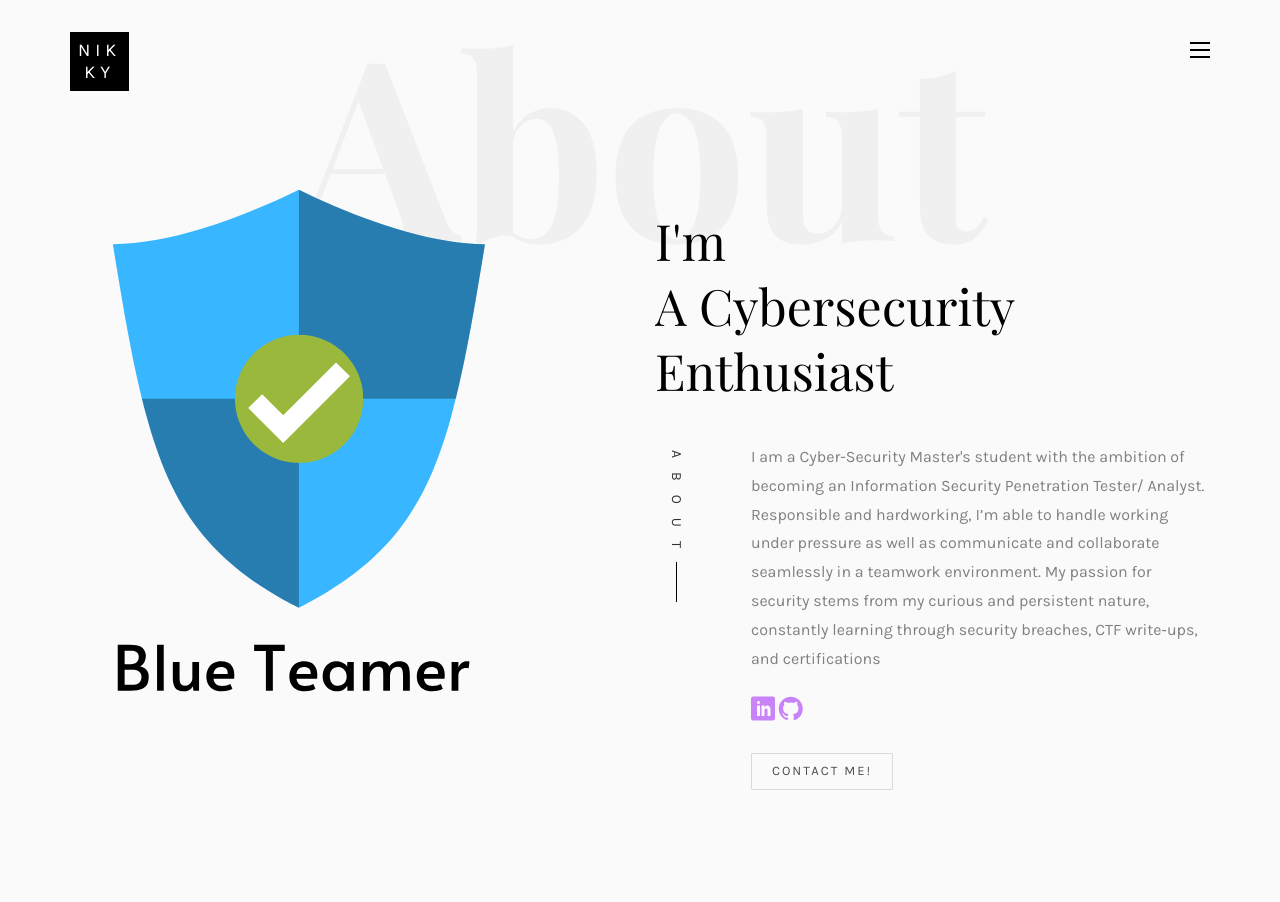
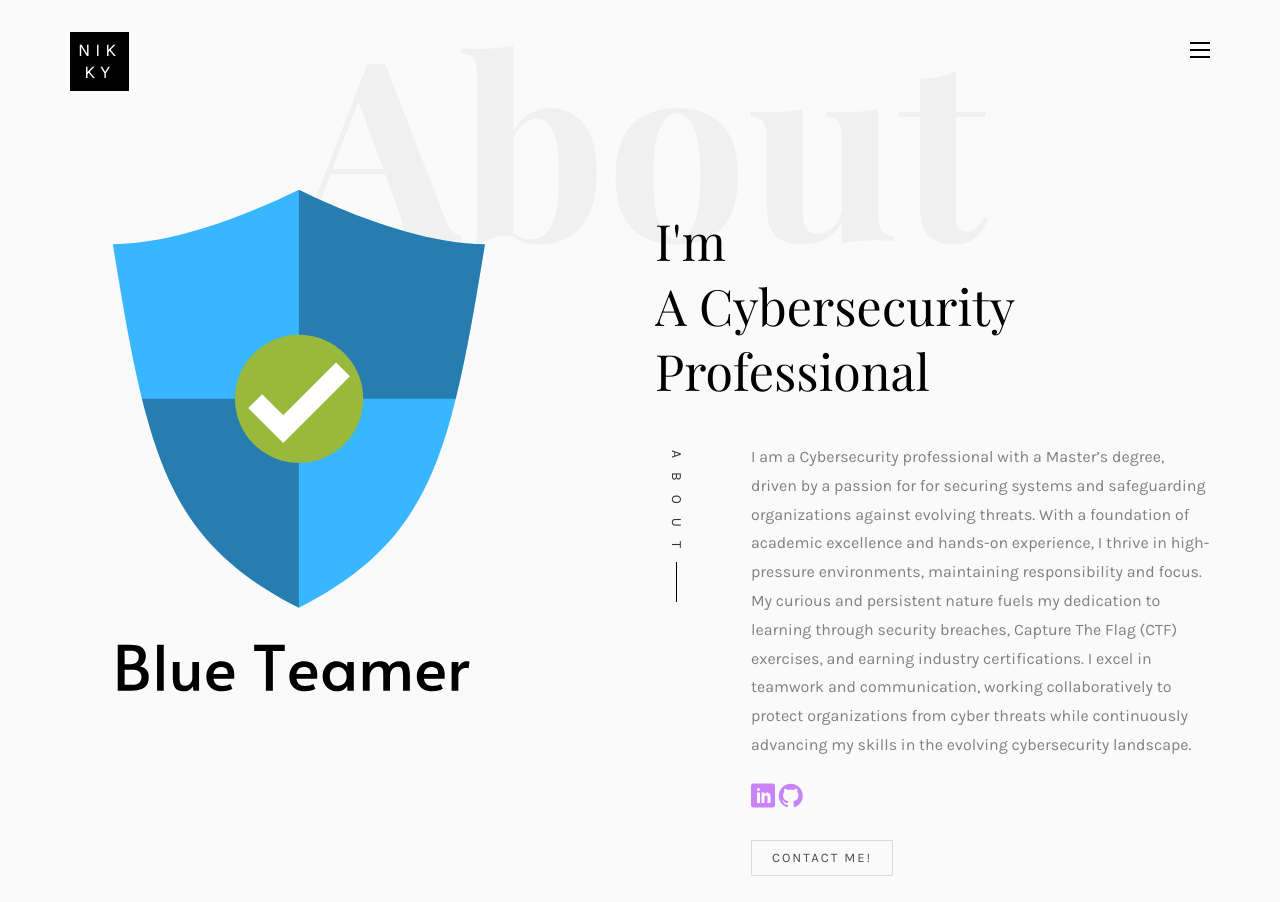
Before and after one commit to nikkychowdary/nikkychowdary.github.io, a plain HTML site: page index.html in a window 1280 px wide. Shown: the top 902 px of the page. Drawn offline with nearby package versions, Linux system fonts and the light colour scheme; files whose address does not match are found by name; a web font is replaced by a local one.

Commit message:
Update index.html

```diff
--- a/index.html
+++ b/index.html
@@ -132,17 +132,17 @@
 									<h2><span>Nikhil</span><span>Pinnamaneni</span></h2>
 								</div>
 								<div class="item">
-									<h2><span>I'm</span><span>A Cybersecurity Enthusiast</span></h2>
+									<h2><span>I'm</span><span>A Cybersecurity Professional</span></h2>
 								</div>
 							</div>
 							<div class="desc">
 								<div class="rotate">
 									<h2 class="heading">About</h2>
 								</div>
-								<p>I am a Cyber-Security Master's student with the ambition of becoming an Information Security Penetration Tester/
-									Analyst. Responsible and hardworking, I’m able to handle working under pressure as well as communicate and
-									collaborate seamlessly in a teamwork environment. My passion for security stems from my curious and persistent
-									nature, constantly learning through security breaches, CTF write‐ups, and certifications</p>
+								<p>I am a Cybersecurity professional with a Master’s degree, driven by a passion for  for securing systems and safeguarding organizations against evolving threats.
+									With a foundation of academic excellence and hands-on experience, I thrive in high-pressure environments, maintaining responsibility and focus.
+									My curious and persistent nature fuels my dedication to learning through security breaches, Capture The Flag (CTF) exercises, and earning industry certifications.
+									I excel in teamwork and communication, working collaboratively to protect organizations from cyber threats while continuously advancing my skills in the evolving cybersecurity landscape.</p>
 								<p class="colorlib-social-icons">
 									<a href="https://www.linkedin.com/in/nikhilpinnamaneni/"><i class="icon-linkedin"></i></a>
 									<a href="https://github.com/nikkychowdary/nikkychowdary"><i class="icon-github"></i></a>
```
